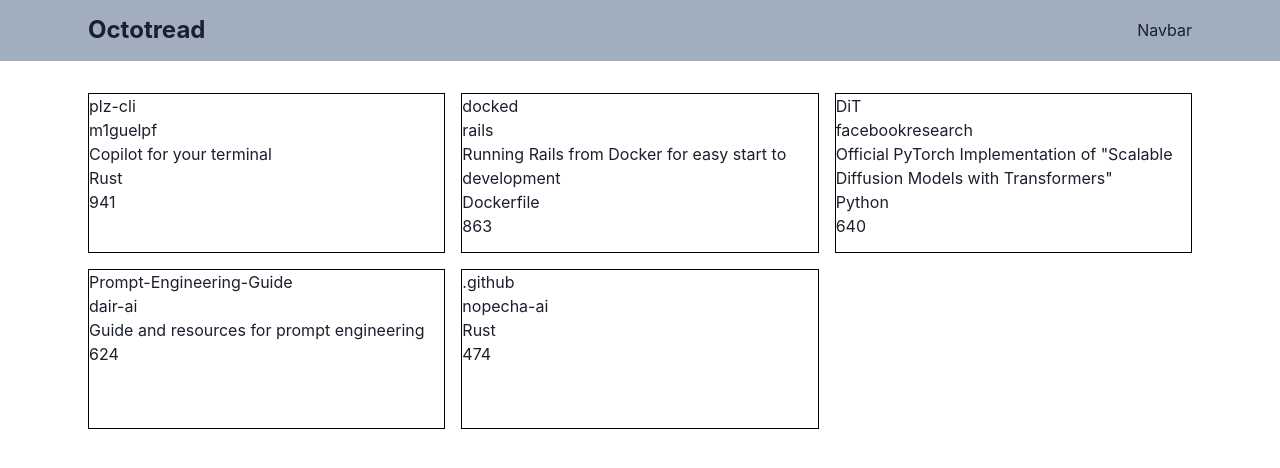
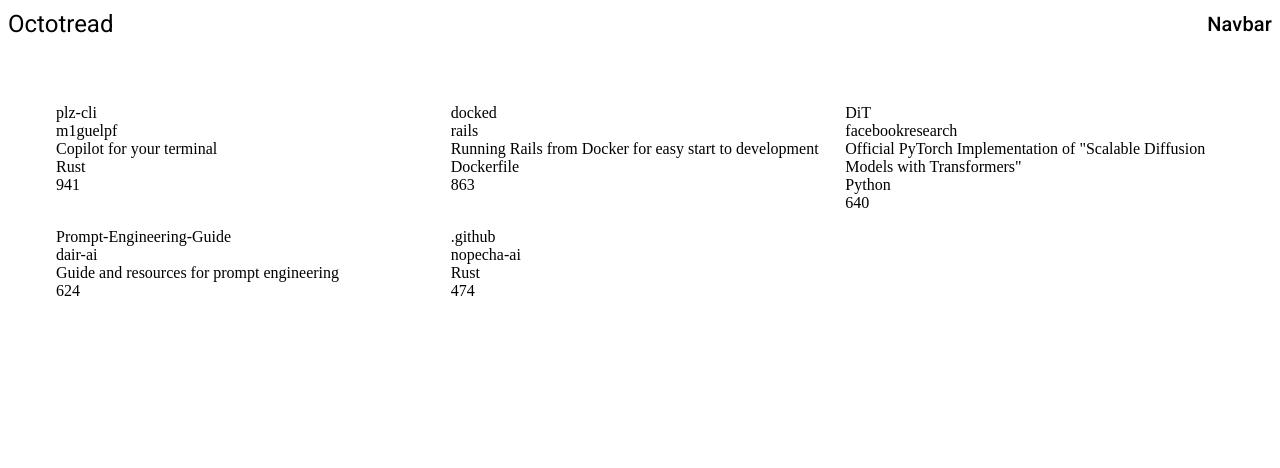
Before and after one commit to shaejaz/octo-tread, a React (Vite) app: page / in a window 1280 px wide. Shown: the top 468 px of the page. Built offline with nearby package versions, Linux system fonts and the light colour scheme.

Commit message:
switch to mui and update eslint/prettier

```diff
--- a/index.html
+++ b/index.html
@@ -1,13 +1,17 @@
 <!DOCTYPE html>
 <html lang="en">
+
 <head>
   <meta charset="UTF-8" />
   <link rel="icon" type="image/svg+xml" href="/vite.svg" />
+  <link rel="stylesheet" href="https://fonts.googleapis.com/css?family=Roboto:300,400,500,700&display=swap" />
   <meta name="viewport" content="width=device-width, initial-scale=1.0" />
   <title>Vite + React + TS</title>
 </head>
+
 <body>
   <div id="root"></div>
   <script type="module" src="/src/main.tsx"></script>
 </body>
+
 </html>
--- a/src/components/RepoLayouts/Grid/index.tsx
+++ b/src/components/RepoLayouts/Grid/index.tsx
@@ -1,5 +1,5 @@
-import React from 'react'
-import { Text, Flex, SimpleGrid } from '@chakra-ui/react'
+import { Stack } from '@mui/material'
+import Grid from '@mui/material/Grid'
 
 interface Repository {
   id: string
@@ -10,28 +10,20 @@
   stars: number
 }
 
-export function Grid (props: { repos: Repository[] }): JSX.Element {
+export function GridLayout(props: { repos: Repository[] }) {
   return (
-    <SimpleGrid columns={{ base: 1, sm: 2, md: 3 }} spacing={4}>
-      {props.repos.map((i, idx) =>
-        <Flex key={idx} direction={'column'} h={40} border={'1px solid black'}>
-          <Text>
-            {i.name}
-          </Text>
-          <Text>
-            {i.author}
-          </Text>
-          <Text>
-            {i.description}
-          </Text>
-          <Text>
-            {i.language}
-          </Text>
-          <Text>
-            {i.stars}
-          </Text>
-        </Flex>
-      )}
-    </SimpleGrid>
+    <Grid container spacing={2}>
+      {props.repos.map((i, idx) => (
+        <Grid key={idx} item xs={12} sm={6} md={4}>
+          <Stack>
+            <span>{i.name}</span>
+            <span>{i.author}</span>
+            <span>{i.description}</span>
+            <span>{i.language}</span>
+            <span>{i.stars}</span>
+          </Stack>
+        </Grid>
+      ))}
+    </Grid>
   )
 }
--- a/src/layouts/Main/Toolbar.tsx
+++ b/src/layouts/Main/Toolbar.tsx
@@ -1,20 +1,11 @@
-import React from 'react'
-import { Flex, Heading, Text } from '@chakra-ui/react'
+import { Stack, Typography } from '@mui/material'
 
-export function Toolbar (): JSX.Element {
+export function Toolbar() {
   return (
-    <Flex as={'nav'} bg={'gray.400'} width={'full'} justify={'center'}>
-      <Flex flex={1} justify={'space-between'} align={'center'} px={6} py={4} maxW={'6xl'}>
-        <Heading as={'h3'} fontSize={'2xl'}>
-          Octotread
-        </Heading>
+    <Stack direction='row' justifyContent='space-between' alignItems='center'>
+      <Typography variant='h5'>Octotread</Typography>
 
-        <Flex display={{ base: 'none', md: 'flex' }} ml={10}>
-          <Text>
-            Navbar
-          </Text>
-        </Flex>
-      </Flex>
-    </Flex>
+      <Typography variant='h6'>Navbar</Typography>
+    </Stack>
   )
 }
--- a/src/layouts/Main/index.tsx
+++ b/src/layouts/Main/index.tsx
@@ -1,14 +1,13 @@
-import React from 'react'
-import { Box } from '@chakra-ui/react'
 import { Outlet } from 'react-router-dom'
 import { Toolbar } from './Toolbar'
+import { Box } from '@mui/material'
 
-export function Main (): JSX.Element {
+export function Main() {
   return (
     <>
       <Toolbar />
 
-      <Box as={'main'} width={'full'} maxW={'6xl'} margin={'auto'} px={6} py={8}>
+      <Box component={'main'} width={'full'} maxWidth={'6xl'} m={'auto'} px={6} py={8}>
         <Outlet />
       </Box>
     </>
--- a/src/main.tsx
+++ b/src/main.tsx
@@ -1,13 +1,22 @@
 import React from 'react'
 import ReactDOM from 'react-dom/client'
 import { RouterProvider } from 'react-router-dom'
-import { ChakraProvider } from '@chakra-ui/react'
+import { ThemeProvider, createTheme } from '@mui/material/styles'
 import router from './routes'
+import { red } from '@mui/material/colors'
+
+const theme = createTheme({
+  palette: {
+    primary: {
+      main: red[500],
+    },
+  },
+})
 
 ReactDOM.createRoot(document.getElementById('root') as HTMLElement).render(
   <React.StrictMode>
-    <ChakraProvider>
+    <ThemeProvider theme={theme}>
       <RouterProvider router={router} />
-    </ChakraProvider>
-  </React.StrictMode>
+    </ThemeProvider>
+  </React.StrictMode>,
 )
--- a/src/routes/index.tsx
+++ b/src/routes/index.tsx
@@ -1,7 +1,7 @@
 import React from 'react'
 import { createBrowserRouter } from 'react-router-dom'
 import { Main } from '../layouts/Main'
-import { Grid } from '../components/RepoLayouts/Grid'
+import { GridLayout } from '../components/RepoLayouts/Grid'
 
 const router = createBrowserRouter([
   {
@@ -10,14 +10,16 @@
     children: [
       {
         path: '/',
-        element: <Grid repos={[
+        element: (
+          <GridLayout
+            repos={[
               {
                 id: '123123123',
                 name: 'plz-cli',
                 description: 'Copilot for your terminal',
                 author: 'm1guelpf',
                 language: 'Rust',
-            stars: 941
+                stars: 941,
               },
               {
                 id: '123123123',
@@ -25,15 +27,16 @@
                 description: 'Running Rails from Docker for easy start to development',
                 author: 'rails',
                 language: 'Dockerfile',
-            stars: 863
+                stars: 863,
               },
               {
                 id: '123123123',
                 name: 'DiT',
-            description: 'Official PyTorch Implementation of "Scalable Diffusion Models with Transformers"',
+                description:
+                  'Official PyTorch Implementation of "Scalable Diffusion Models with Transformers"',
                 author: 'facebookresearch',
                 language: 'Python',
-            stars: 640
+                stars: 640,
               },
               {
                 id: '123123123',
@@ -41,7 +44,7 @@
                 description: 'Guide and resources for prompt engineering',
                 author: 'dair-ai',
                 language: '',
-            stars: 624
+                stars: 624,
               },
               {
                 id: '123123123',
@@ -49,12 +52,14 @@
                 description: '',
                 author: 'nopecha-ai',
                 language: 'Rust',
-            stars: 474
-          }
-        ]} />
-      }
-    ]
-  }
+                stars: 474,
+              },
+            ]}
+          />
+        ),
+      },
+    ],
+  },
 ])
 
 export default router
```
Also changed, not shown: package.json (+9 -9 lines), src/App.tsx (+8 -14 lines), .eslintrc.cjs (deleted), .eslintrc.json (added), 2 other files (tests, documents, lock files or other folders). Lines whose indentation alone changed are shown as unchanged.
